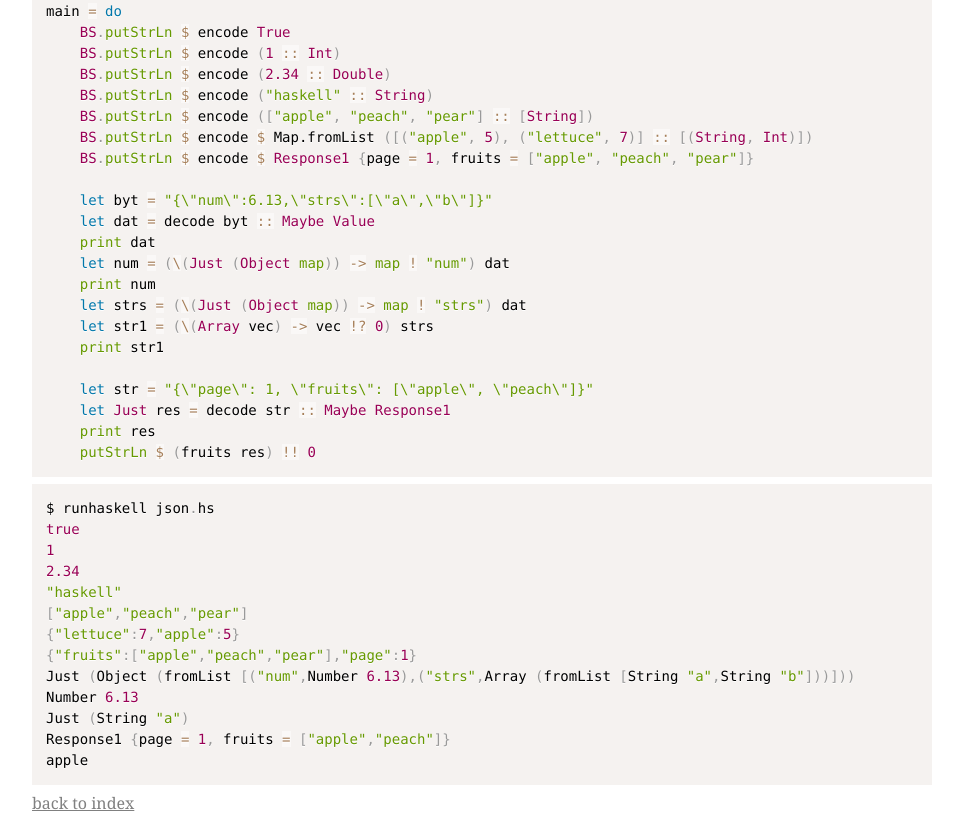
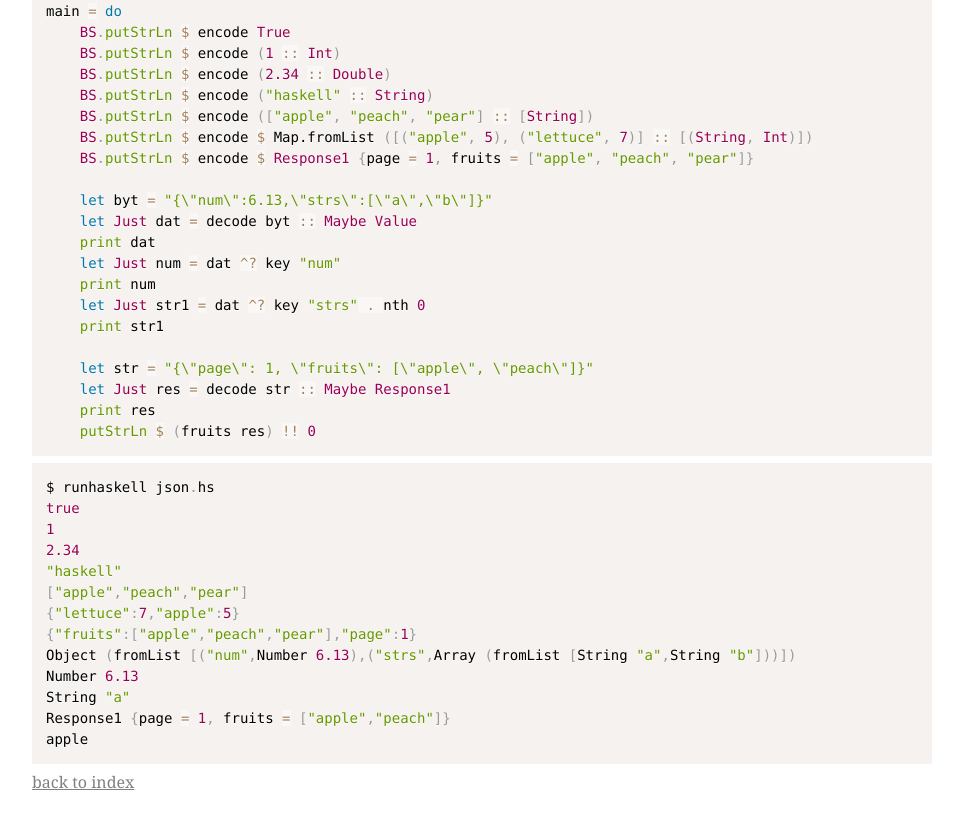
Before and after one commit to lotz84/haskellbyexample, a plain HTML site: page ex/json.html in a window 1280 px wide. Shown: the part 525-1347 px from the top of the page, without its empty margins (158-1121 px from the left). After the commit the page ends 1326 px from the top, so only its background shows below. Drawn offline with Linux system fonts and the light colour scheme.

Commit message:
update json with lens-aeson

```diff
--- a/ex/json.html
+++ b/ex/json.html
@@ -1,11 +1,11 @@
-<!DOCTYPE html><html><head><title>Haskell by Example: JSON</title><link rel="stylesheet" href="../css/main.css"><link rel="stylesheet" href="../css/prism.css"><script src="../js/prism.js"></script></head><body><div class="example"><h1>Haskell by Example: JSON</h1><a href="https://gobyexample.com/json">original</a><p>To work this example, you need install <a href="https://hackage.haskell.org/package/aeson">aeson</a>.</p>
-<pre><code class="language-bash">$ cabal install aeson
+<!DOCTYPE html><html><head><title>Haskell by Example: JSON</title><link rel="stylesheet" href="../css/main.css"><link rel="stylesheet" href="../css/prism.css"><script src="../js/prism.js"></script></head><body><div class="example"><h1>Haskell by Example: JSON</h1><a href="https://gobyexample.com/json">original</a><p>To work this example, you need install <a href="https://hackage.haskell.org/package/aeson">aeson</a> and <a href="https://hackage.haskell.org/package/lens-aeson">lens-aeson</a>.</p>
+<pre><code class="language-bash">$ cabal install aeson lens-aeson
 </code></pre>
 <pre><code class="language-haskell">{-# LANGUAGE DeriveGeneric, OverloadedStrings #-}
 import GHC.Generics
+import Control.Lens
 import Data.Aeson
-import Data.HashMap.Strict ((!))
-import Data.Vector ((!?))
+import Data.Aeson.Lens
 import qualified Data.Map as Map
 import qualified Data.ByteString.Lazy.Char8 as BS
 
@@ -25,12 +25,11 @@ main = do
     BS.putStrLn $ encode $ Response1 {page = 1, fruits = [&quot;apple&quot;, &quot;peach&quot;, &quot;pear&quot;]}
 
     let byt = &quot;{\&quot;num\&quot;:6.13,\&quot;strs\&quot;:[\&quot;a\&quot;,\&quot;b\&quot;]}&quot;
-    let dat = decode byt :: Maybe Value
+    let Just dat = decode byt :: Maybe Value
     print dat
-    let num = (\(Just (Object map)) -&gt; map ! &quot;num&quot;) dat
+    let Just num = dat ^? key &quot;num&quot;
     print num
-    let strs = (\(Just (Object map)) -&gt; map ! &quot;strs&quot;) dat
-    let str1 = (\(Array vec) -&gt; vec !? 0) strs
+    let Just str1 = dat ^? key &quot;strs&quot; . nth 0
     print str1
 
     let str = &quot;{\&quot;page\&quot;: 1, \&quot;fruits\&quot;: [\&quot;apple\&quot;, \&quot;peach\&quot;]}&quot;
@@ -46,9 +45,9 @@ true
 [&quot;apple&quot;,&quot;peach&quot;,&quot;pear&quot;]
 {&quot;lettuce&quot;:7,&quot;apple&quot;:5}
 {&quot;fruits&quot;:[&quot;apple&quot;,&quot;peach&quot;,&quot;pear&quot;],&quot;page&quot;:1}
-Just (Object (fromList [(&quot;num&quot;,Number 6.13),(&quot;strs&quot;,Array (fromList [String &quot;a&quot;,String &quot;b&quot;]))]))
+Object (fromList [(&quot;num&quot;,Number 6.13),(&quot;strs&quot;,Array (fromList [String &quot;a&quot;,String &quot;b&quot;]))])
 Number 6.13
-Just (String &quot;a&quot;)
+String &quot;a&quot;
 Response1 {page = 1, fruits = [&quot;apple&quot;,&quot;peach&quot;]}
 apple
 </code></pre><a href="../">back to index</a></div></body></html>
```
